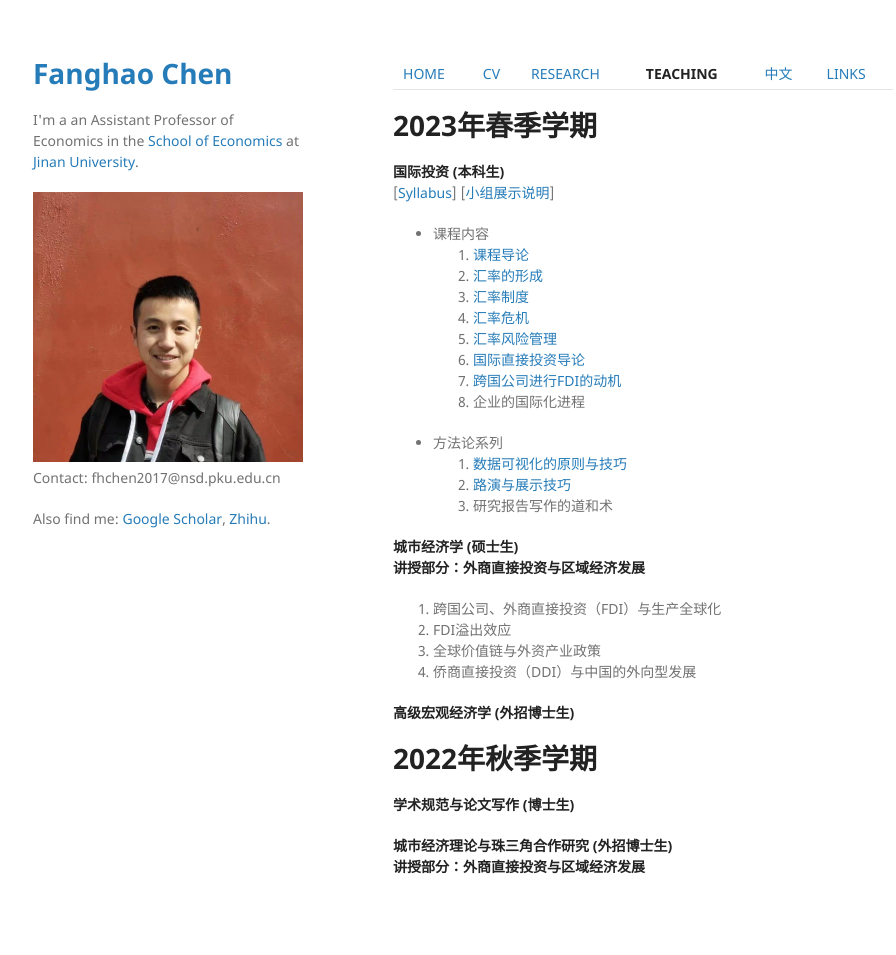
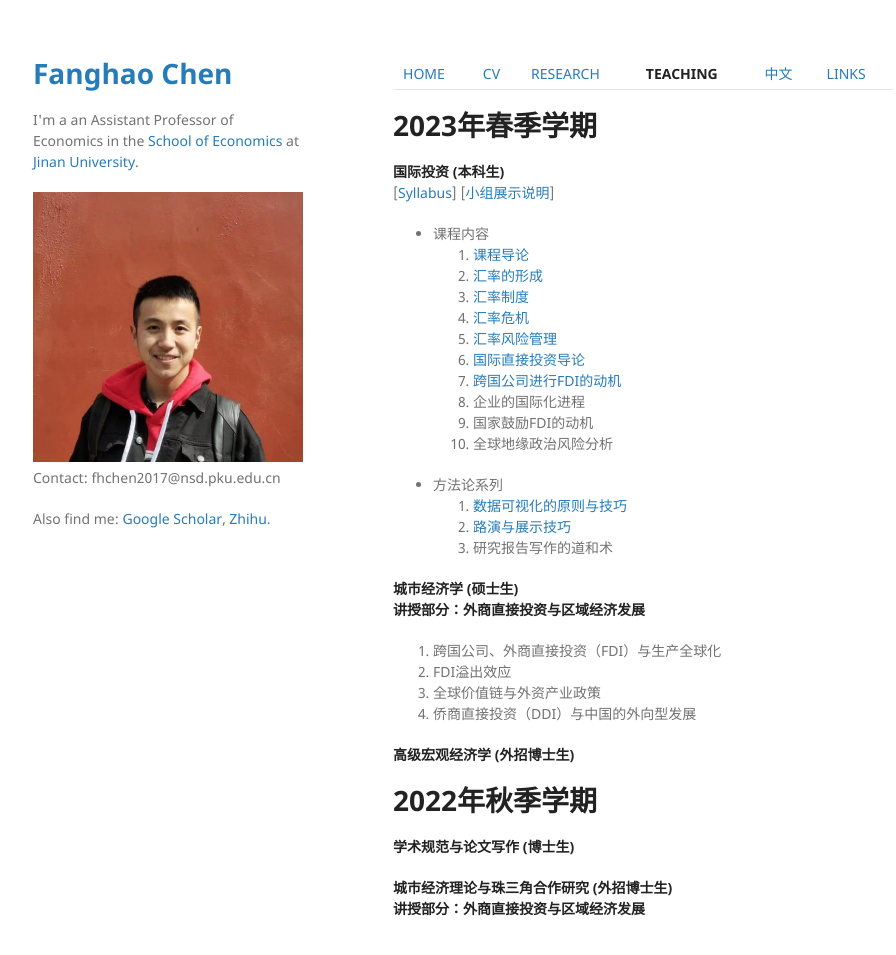
Before and after one commit to FanghaoChen/homepage, a Jekyll site: the page built from teaching.md, in a window 1280 px wide and 989 px high. Shown: the top 955 px of the window, without its empty margins (177-1073 px from the left). Built offline with Jekyll 4.4.1, drawn with Linux system fonts in a browser that asks for light colours; our own code applies the rules of GitHub Pages for plain Markdown files.

Commit message:
Update teaching.md

```diff
--- a/teaching.md
+++ b/teaching.md
@@ -13,12 +13,14 @@
 5. [汇率风险管理](./assets/第5讲_汇率风险管理.pdf) <br/>
 6. [国际直接投资导论](./assets/第6讲_国际直接投资导论.pdf) <br/>
 7. [跨国公司进行FDI的动机](./assets/第7讲_跨国公司进行FDI的动机.pdf) <br/>
-8. 企业的国际化进程
+8. 企业的国际化进程 <br/>
+9. 国家鼓励FDI的动机 <br/>
+10. 全球地缘政治风险分析 <br/>
 
 * 方法论系列
 1. [数据可视化的原则与技巧](./assets/数据可视化的原则与技巧.pdf)
 2. [路演与展示技巧](./assets/方法论2_路演与展示技巧.pdf)
-3. 研究报告写作的道和术
+3. 研究报告写作的道和术 <br/>
 
 **城市经济学 (硕士生)** <br/>
 **讲授部分：外商直接投资与区域经济发展**
```
